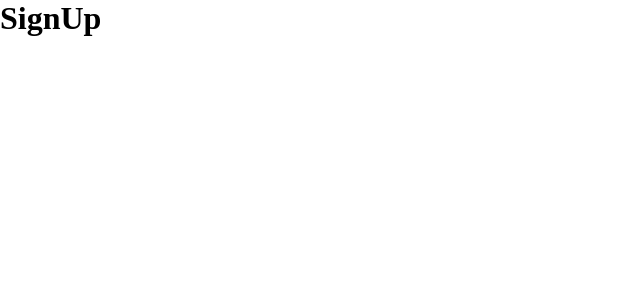
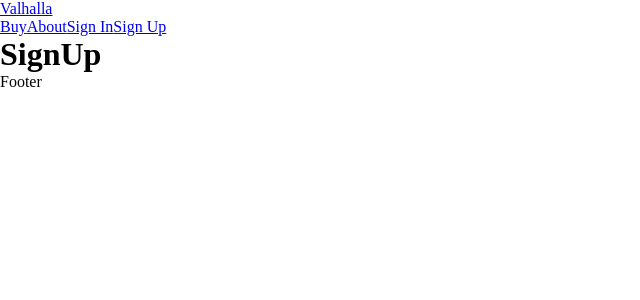
Before and after one commit to Benjamin-Kuzava/valhalla, a React (Create React App) app in the folder client/: page /sign-up in a window 1280 px wide. Shown: the top 300 px of the page, without its empty margins (0-640 px from the left). Built offline with nearby package versions, Linux system fonts and the light colour scheme.

Commit message:
-Added routing to Nav component -Added Layout component to Sign in, up, and out (Ben, Daniel, Damion, Vinny)

```diff
--- a/client/src/components/shared/Nav/Nav.jsx
+++ b/client/src/components/shared/Nav/Nav.jsx
@@ -1,10 +1,38 @@
 import React from "react";
 import "./Nav.css";
+import { NavLink } from "react-router-dom";
 
-const Nav = () => {
+const alwaysShown = (
+  <>
+    <NavLink to="/listings">Buy</NavLink>
+    <NavLink to="/about">About</NavLink>
+  </>
+);
+
+const unauthenticatedOptions = (
+  <>
+    <NavLink to="/sign-in">Sign In</NavLink>
+    <NavLink to="/sign-up">Sign Up</NavLink>
+  </>
+);
+
+const authenticatedOptions = (
+  <>
+    <NavLink to="/add-listing">Sell</NavLink>
+    <NavLink to="/sign-out">Sign Out</NavLink>
+  </>
+);
+
+const Nav = (props) => {
+  const { user } = props;
+
   return (
     <nav>
-      <h1>Nav</h1>
+      <NavLink to="/">Valhalla</NavLink>
+      <div className="links">
+        {alwaysShown}
+        {user ? authenticatedOptions : unauthenticatedOptions}
+      </div>
     </nav>
   );
 };
--- a/client/src/screens/SignIn/SignIn.jsx
+++ b/client/src/screens/SignIn/SignIn.jsx
@@ -1,11 +1,14 @@
 import React from "react";
+import Layout from "../../components/shared/Layout/Layout";
 import "./SignIn.css";
 
 const SignIn = () => {
   return (
-    <div>
-      <h1>SignIn</h1>
-    </div>
+    <Layout>
+      <div>
+        <h1>SignIn</h1>
+      </div>
+    </Layout>
   );
 };
 
--- a/client/src/screens/SignOut/SignOut.jsx
+++ b/client/src/screens/SignOut/SignOut.jsx
@@ -1,11 +1,14 @@
 import React from "react";
+import Layout from "../../components/shared/Layout/Layout";
 import "./SignOut.css";
 
 const SignOut = () => {
   return (
-    <div>
-      <h1>SignOut</h1>
-    </div>
+    <Layout>
+      <div>
+        <h1>SignOut</h1>
+      </div>
+    </Layout>
   );
 };
 
--- a/client/src/screens/SignUp/SignUp.jsx
+++ b/client/src/screens/SignUp/SignUp.jsx
@@ -1,11 +1,14 @@
 import React from "react";
+import Layout from "../../components/shared/Layout/Layout";
 import "./SignUp.css";
 
 const SignUp = () => {
   return (
-    <div>
-      <h1>SignUp</h1>
-    </div>
+    <Layout>
+      <div>
+        <h1>SignUp</h1>
+      </div>
+    </Layout>
   );
 };
 
```
Also changed, not shown: 1 other file (tests, documents, lock files or other folders).
